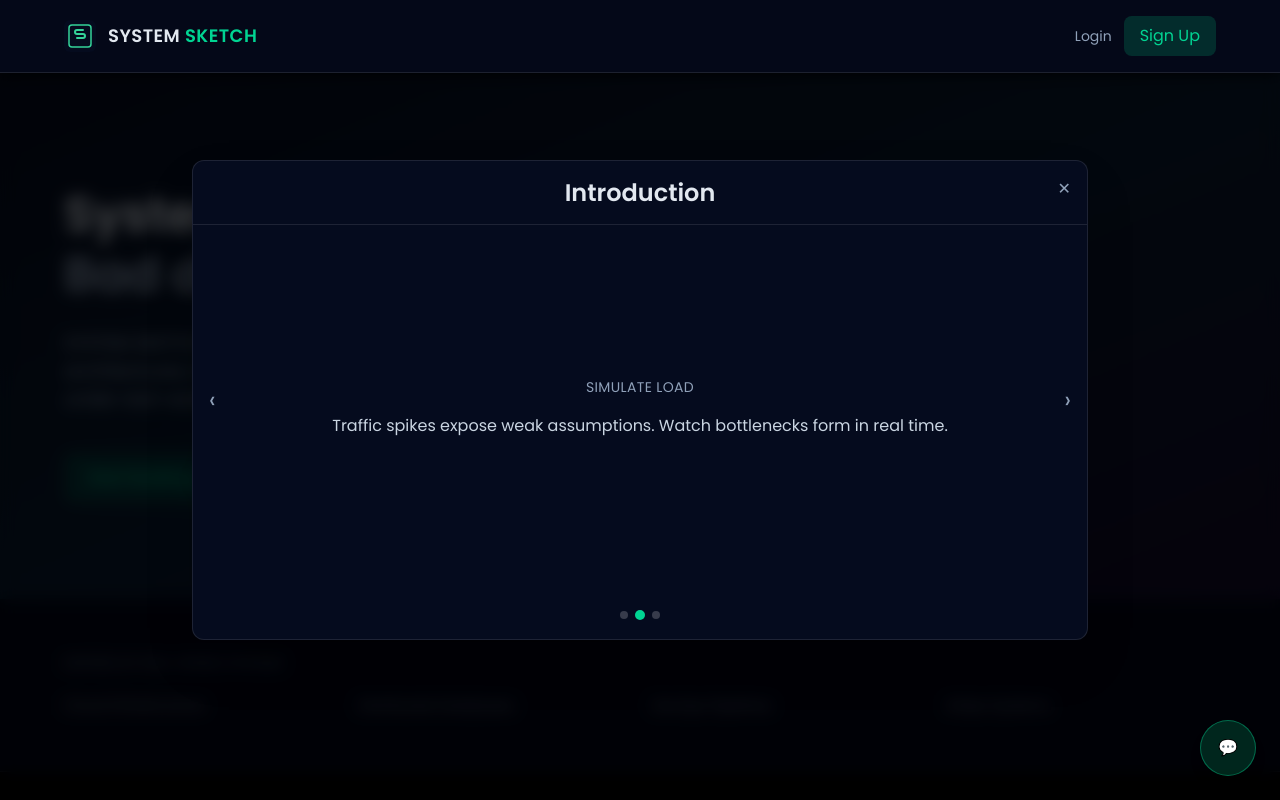
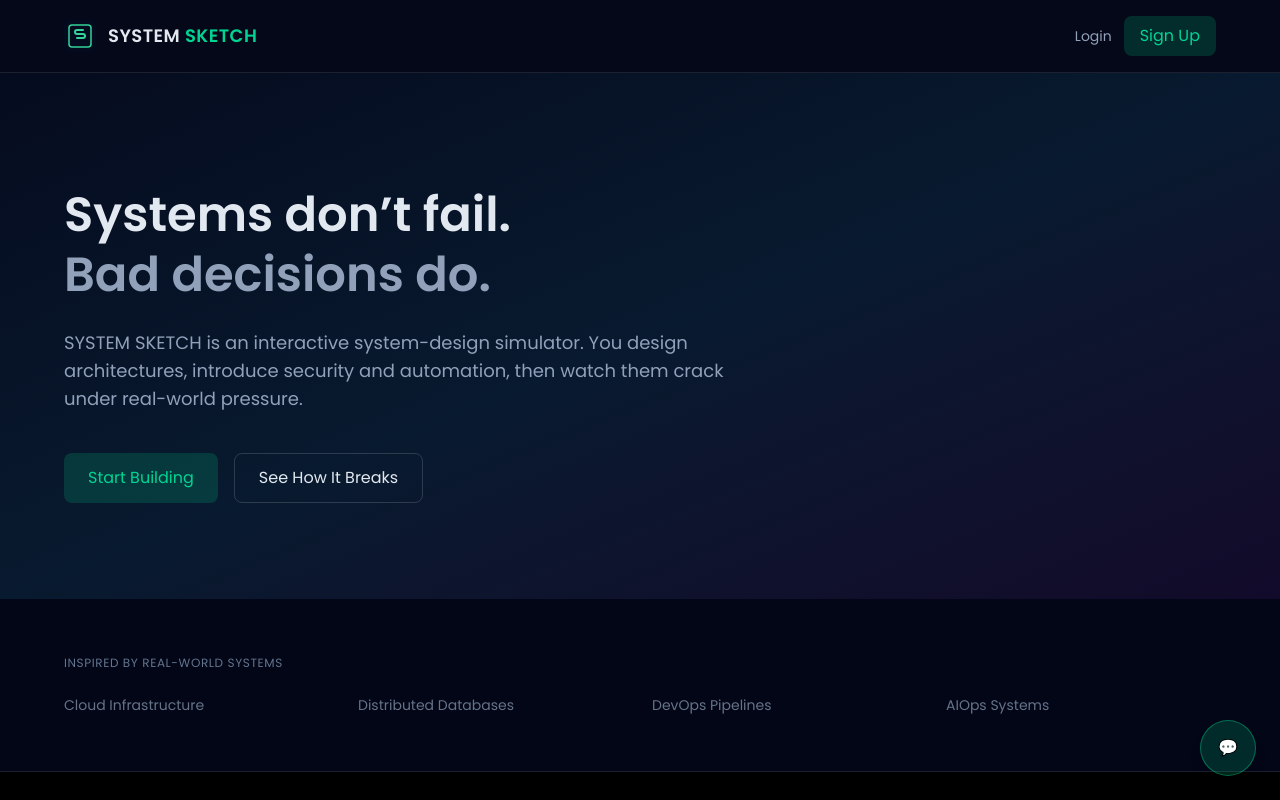
Before and after one commit to ikeshavvarshney/SysDes, a Next.js app: page / in a window 1280 px wide. Shown: the top 800 px of the page. Built offline with nearby package versions, Linux system fonts and the light colour scheme.

Commit message:
homepage fixed

```diff
--- a/src/app/page.jsx
+++ b/src/app/page.jsx
@@ -1,34 +1,12 @@
 import Navbar from "@/components/Navbar";
 import Chatbot from "@/components/Chatbot";
 import Link from "next/link";
-import IntroCarousel from "@/components/IntroCarousel";
 
 export default function Home() {
-    const designSlides = [
-    {
-      title: "Build the Architecture",
-      description:
-        "Compose services, databases, queues, and caches. Every connection matters.",
-    },
-    {
-      title: "Simulate Load",
-      description:
-        "Traffic spikes expose weak assumptions. Watch bottlenecks form in real time.",
-    },
-    {
-      title: "Observe Failure",
-      description:
-        "Latency, error rates, and cascading failures behave like production.",
-    },
-  ];
 
   return (
     <main className="min-h-screen text-slate-200 bg-black">
       <Chatbot />
-      <IntroCarousel
-        storageKey="design_sim_intro_seen"
-        slides={designSlides}
-      />
 
       {/* Navbar */}
       <Navbar />
```
